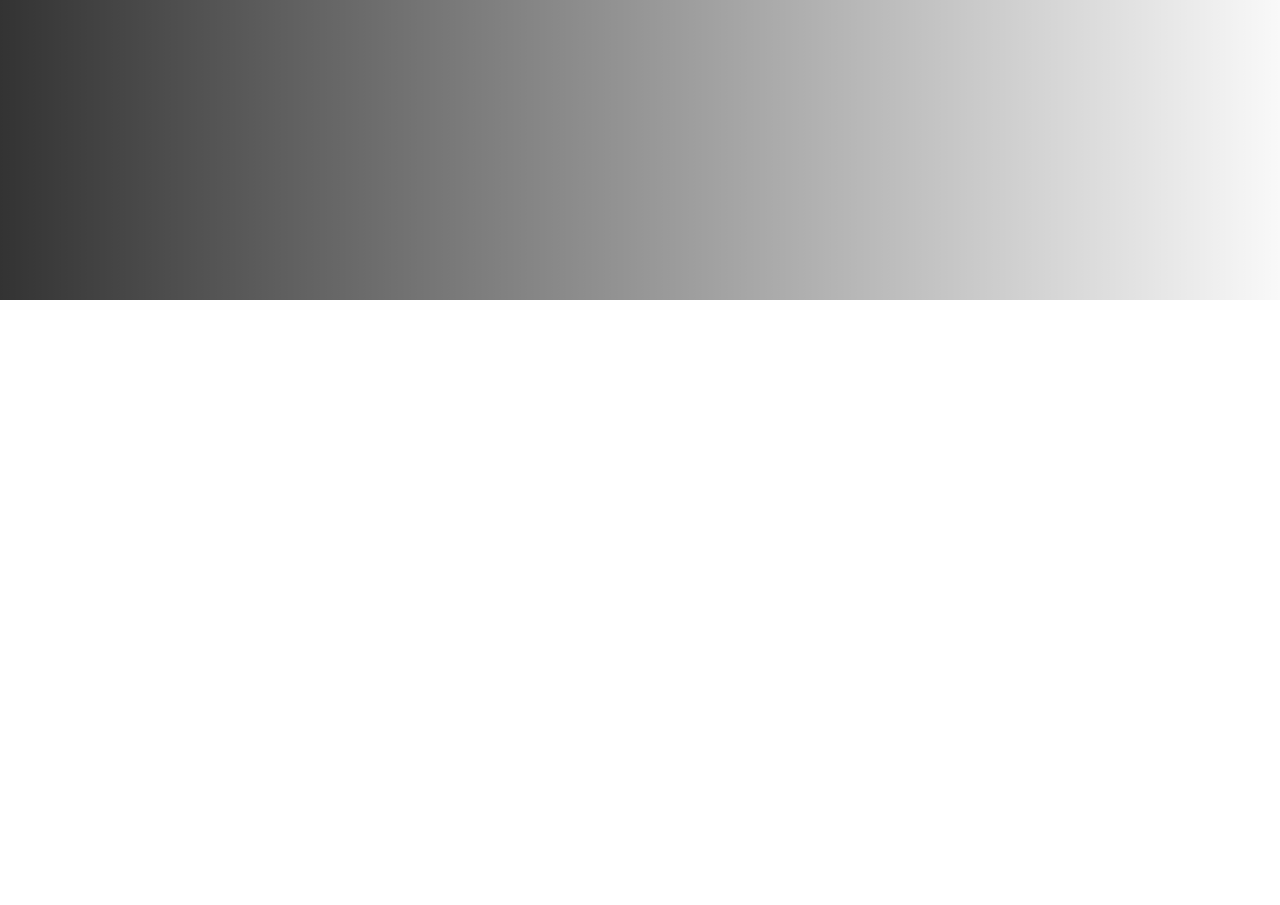
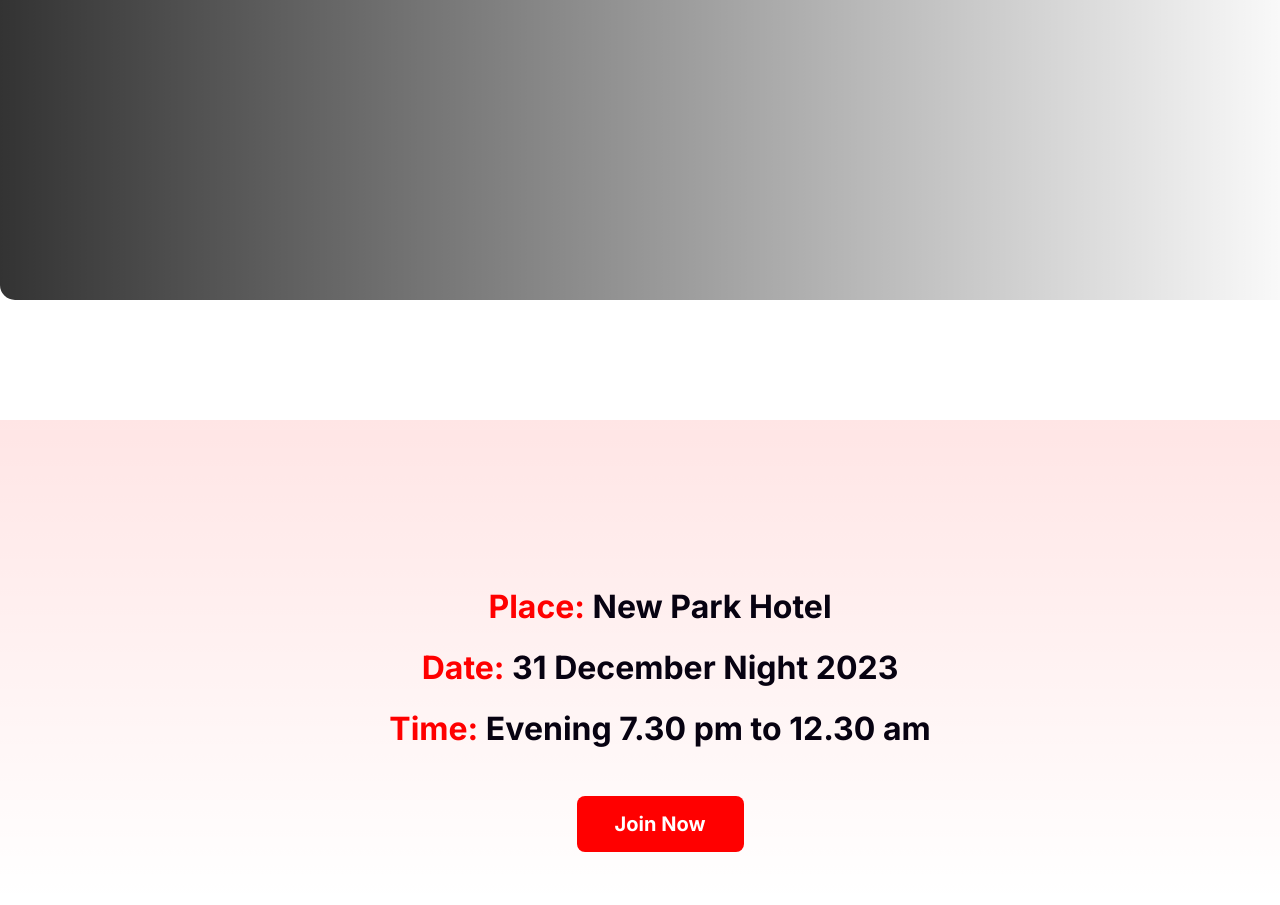
Before and after one commit to asikhossain-cmd/new-year-offer-site, a plain HTML site: page index.html in a window 1280 px wide. Shown: the part 1414-2319 px from the top of the page. Before the commit the page ends 1714 px from the top, so only its background shows below. Drawn offline with Linux system fonts and the light colour scheme.

Commit message:
updated design (added schedule banner)

```diff
--- a/index.html
+++ b/index.html
@@ -39,8 +39,19 @@
                 <img src="resources/images/Group 70.png" alt="">
                 </div>
             </div>
+        </div>
 
+        <!-- Schedule Card Design -->
+
+        <div class="schedule-card">
+            <div class="schedule-card-items">
+                <h1><span>Place:</span> New Park Hotel</h1>
+                <h1><span>Date:</span> 31 December Night 2023</h1>
+                <h1><span>Time:</span> Evening 7.30 pm to 12.30 am</h1>
+                <button>Join Now</button>
+            </div>
         </div>
+
     </main>
     <footer>
 
--- a/styles/style.css
+++ b/styles/style.css
@@ -120,4 +120,42 @@
     position: absolute;
     top: 0;
     left: 0;
+    border-radius: 15px;
 }
+.schedule-card {
+    width: 1320px;
+    height: 482px;
+    background: linear-gradient(to bottom, rgba(255,0,0,0.1), rgba(0,0,0,0.0));
+    margin: 120px auto;
+    position: relative;
+    display: inline-block;
+}
+.schedule-card-items {
+    position: absolute;
+    top: 30%;
+    bottom: 30%;
+    left: 30px;
+    right: 30px;
+    font-family: 'inter', sans-serif;
+    color: #070211;
+    font-weight: 600;
+}
+.schedule-card-items span {
+    color: #FF0000;
+}
+.schedule-card-items h1 {
+    margin-top: 22px;
+}
+.schedule-card-items button {
+    font-size: 20px;
+    font-weight: 700;
+    color: white;
+    background-color: #FF0000;
+    margin-top: 48px;
+    height: 56px;
+    width: 167px;
+    border-radius: 8px;
+    font-family: 'inter', sans-serif;
+    cursor: pointer;
+    border: none;
+}
```
